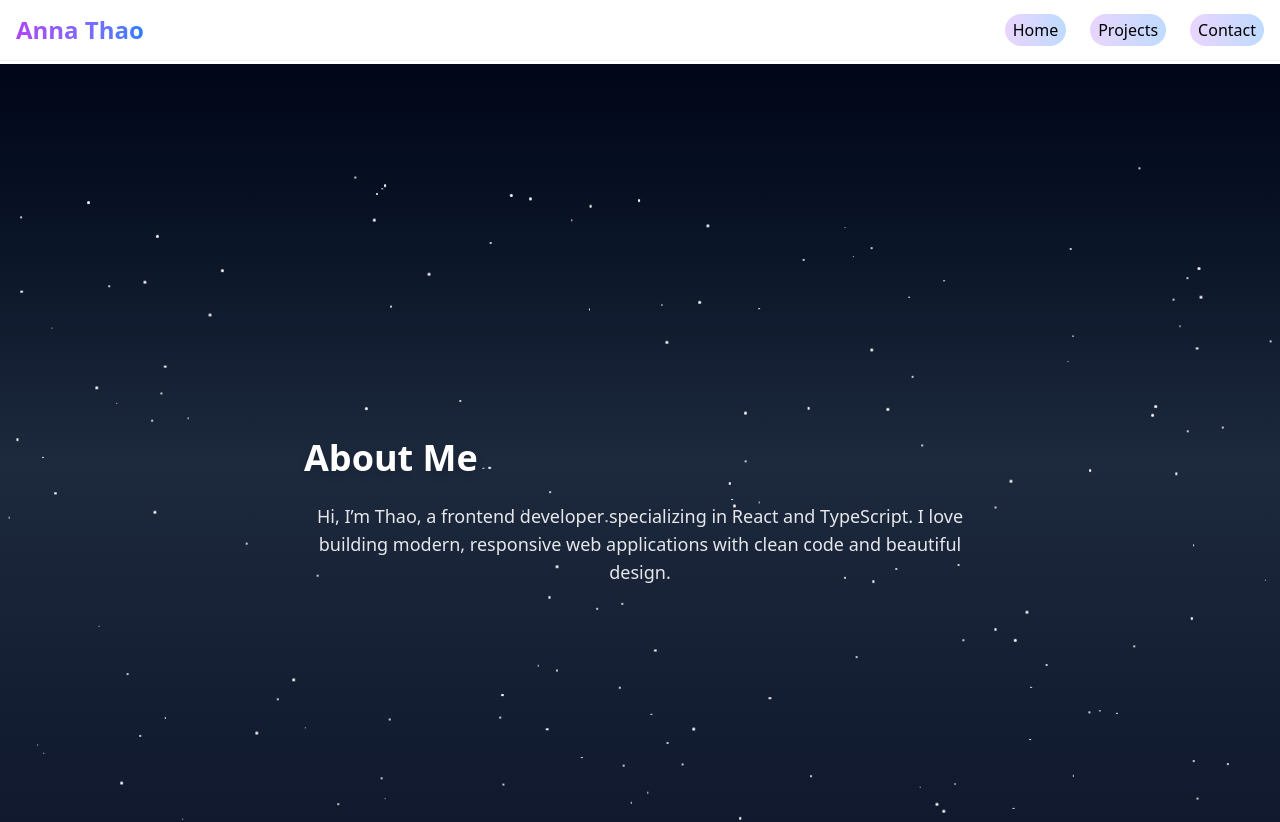
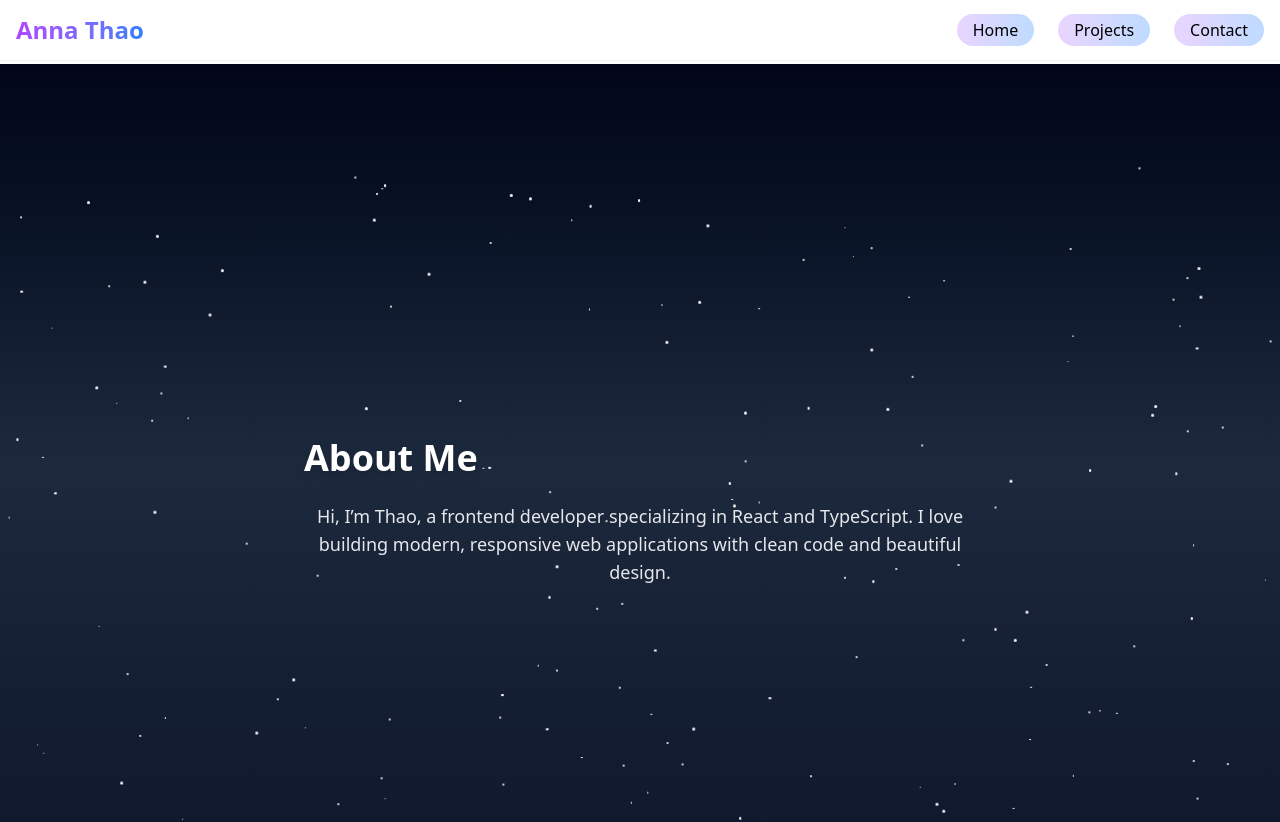
Before and after one commit to ThaoAnna/my-portfolio, a React (Vite) app: page / in a window 1280 px wide. Shown: the top 822 px of the page. Built offline with nearby package versions, Linux system fonts and the light colour scheme.

Commit message:
update button navbar

```diff
--- a/src/components/Navbar.tsx
+++ b/src/components/Navbar.tsx
@@ -9,17 +9,17 @@ const Navbar: React.FC = () => {
             <h1 className="text-2xl font-bold text-transparent bg-clip-text bg-gradient-to-r from-purple-500 to-blue-500">Anna Thao</h1>
           </div>
           <div className="flex items-center gap-6 max-md:hidden">
-              <button className="inline-flex items-center gap-1 rounded-full bg-gradient-to-r from-purple-200 to-blue-200 px-2 py-1">
+              <button className="inline-flex items-center gap-1 rounded-full bg-gradient-to-r from-purple-200 to-blue-200 px-4 py-1">
                 <a href="#home" className="hover:text-purple-600">
                   Home
                 </a>
               </button>
-              <button className="inline-flex items-center gap-1 rounded-full bg-gradient-to-r from-purple-200 to-blue-200 px-2 py-1">
+              <button className="inline-flex items-center gap-1 rounded-full bg-gradient-to-r from-purple-200 to-blue-200 px-4 py-1">
                 <a href="#projects" className="hover:text-purple-600">
                   Projects
                 </a>
               </button>
-              <button className="inline-flex items-center gap-1 rounded-full bg-gradient-to-r from-purple-200 to-blue-200 px-2 py-1">
+              <button className="inline-flex items-center gap-1 rounded-full bg-gradient-to-r from-purple-200 to-blue-200 px-4 py-1">
                 <a href="#contact" className="hover:text-purple-600">
                   Contact
                 </a>
```
